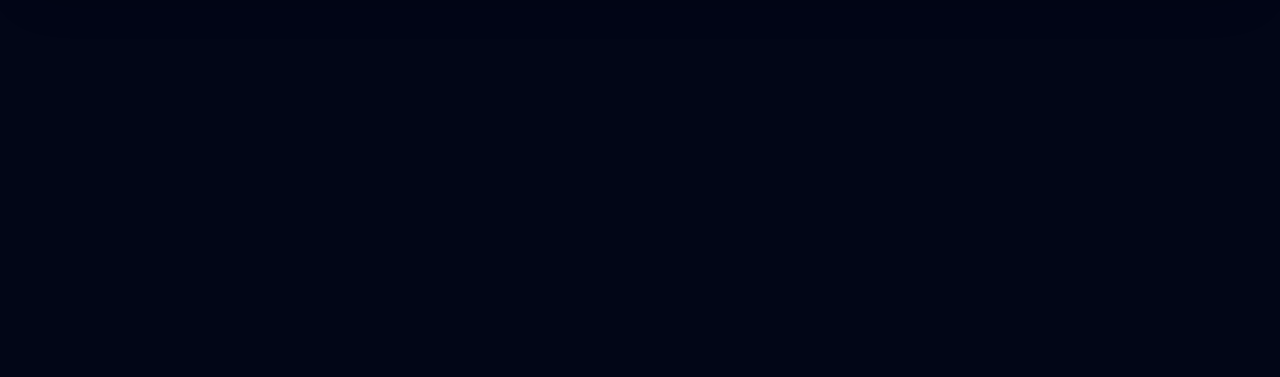
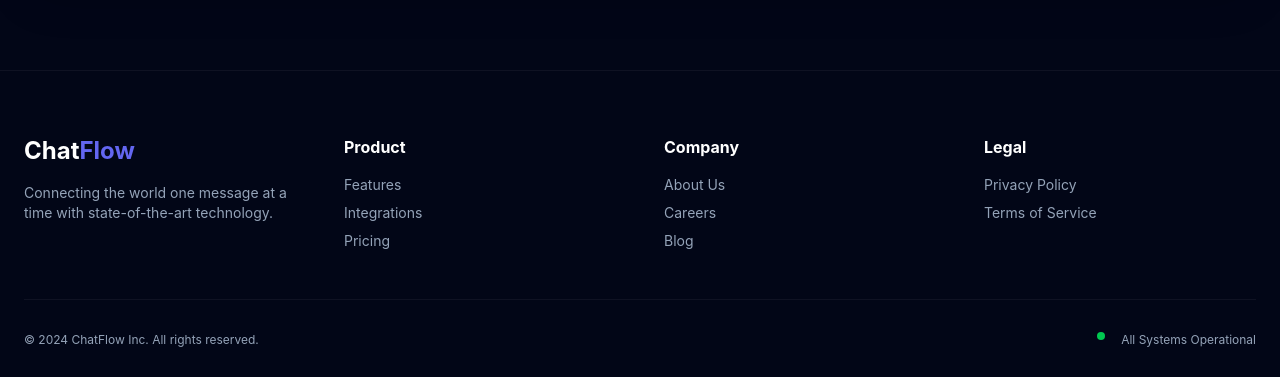
Before and after one commit to ankitbareth-dev/Chat-App-Frontend, a React (Vite) app: page / in a window 1280 px wide. Shown: the part 2444-2821 px from the top of the page. Before the commit the page ends 2514 px from the top, so only its background shows below. Built offline with nearby package versions, Linux system fonts and the light colour scheme.

Commit message:
added footer section

```diff
--- a/src/App.tsx
+++ b/src/App.tsx
@@ -1,5 +1,6 @@
 import { CTA } from "./components/CTA";
 import { Features } from "./components/Features";
+import { Footer } from "./components/Footer";
 import { Hero } from "./components/Hero";
 import { Navbar } from "./components/Navbar";
 import { Testimonials } from "./components/Testimonials";
@@ -14,6 +15,7 @@
         <Testimonials />
         <CTA />
       </main>
+      <Footer />
     </div>
   );
 }
--- /dev/null
+++ b/src/components/Footer.tsx
@@ -0,0 +1,89 @@
+export const Footer = () => {
+  return (
+    <footer className="bg-[var(--bg-deep)] border-t border-white/5 pt-16 pb-8">
+      <div className="container mx-auto px-6">
+        <div className="grid grid-cols-1 md:grid-cols-4 gap-12 mb-12">
+          <div className="space-y-4">
+            <div className="text-2xl font-bold text-white">
+              Chat<span className="text-[var(--brand-primary)]">Flow</span>
+            </div>
+            <p className="text-[var(--text-muted)] text-sm">
+              Connecting the world one message at a time with state-of-the-art
+              technology.
+            </p>
+          </div>
+
+          <div>
+            <h4 className="text-white font-bold mb-4">Product</h4>
+            <ul className="space-y-2 text-sm text-[var(--text-muted)]">
+              <li>
+                <a href="#" className="hover:text-[var(--brand-primary)]">
+                  Features
+                </a>
+              </li>
+              <li>
+                <a href="#" className="hover:text-[var(--brand-primary)]">
+                  Integrations
+                </a>
+              </li>
+              <li>
+                <a href="#" className="hover:text-[var(--brand-primary)]">
+                  Pricing
+                </a>
+              </li>
+            </ul>
+          </div>
+
+          <div>
+            <h4 className="text-white font-bold mb-4">Company</h4>
+            <ul className="space-y-2 text-sm text-[var(--text-muted)]">
+              <li>
+                <a href="#" className="hover:text-[var(--brand-primary)]">
+                  About Us
+                </a>
+              </li>
+              <li>
+                <a href="#" className="hover:text-[var(--brand-primary)]">
+                  Careers
+                </a>
+              </li>
+              <li>
+                <a href="#" className="hover:text-[var(--brand-primary)]">
+                  Blog
+                </a>
+              </li>
+            </ul>
+          </div>
+
+          <div>
+            <h4 className="text-white font-bold mb-4">Legal</h4>
+            <ul className="space-y-2 text-sm text-[var(--text-muted)]">
+              <li>
+                <a href="#" className="hover:text-[var(--brand-primary)]">
+                  Privacy Policy
+                </a>
+              </li>
+              <li>
+                <a href="#" className="hover:text-[var(--brand-primary)]">
+                  Terms of Service
+                </a>
+              </li>
+            </ul>
+          </div>
+        </div>
+
+        <div className="border-t border-white/5 pt-8 flex flex-col md:flex-row justify-between items-center gap-4">
+          <p className="text-xs text-[var(--text-muted)]">
+            © 2024 ChatFlow Inc. All rights reserved.
+          </p>
+          <div className="flex gap-4">
+            <div className="w-2 h-2 rounded-full bg-green-500 animate-pulse"></div>
+            <span className="text-xs text-[var(--text-muted)]">
+              All Systems Operational
+            </span>
+          </div>
+        </div>
+      </div>
+    </footer>
+  );
+};
```
